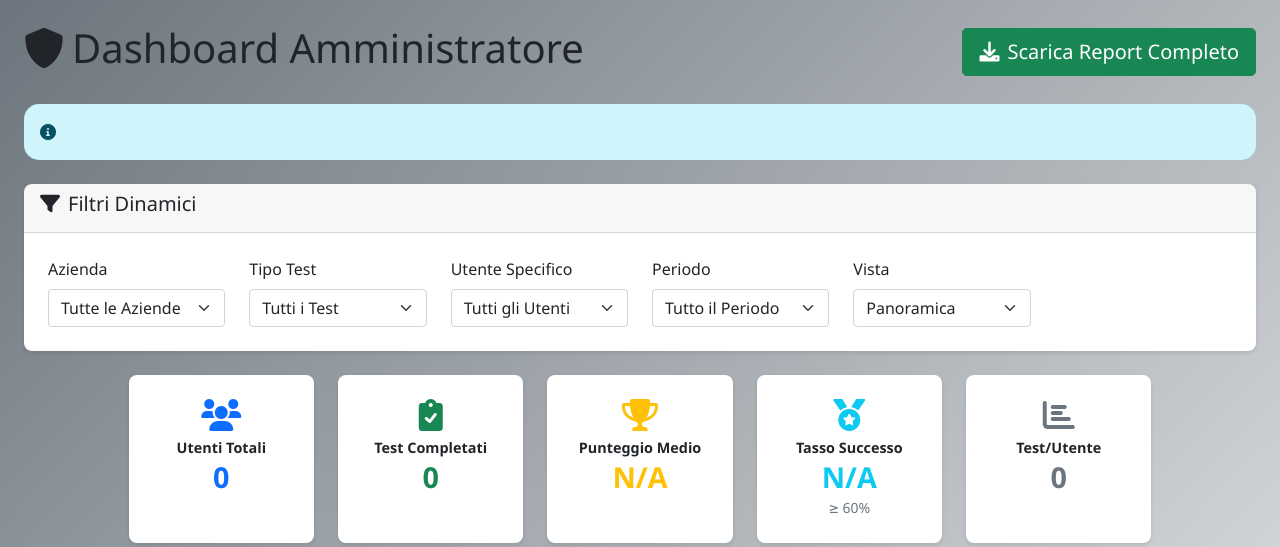
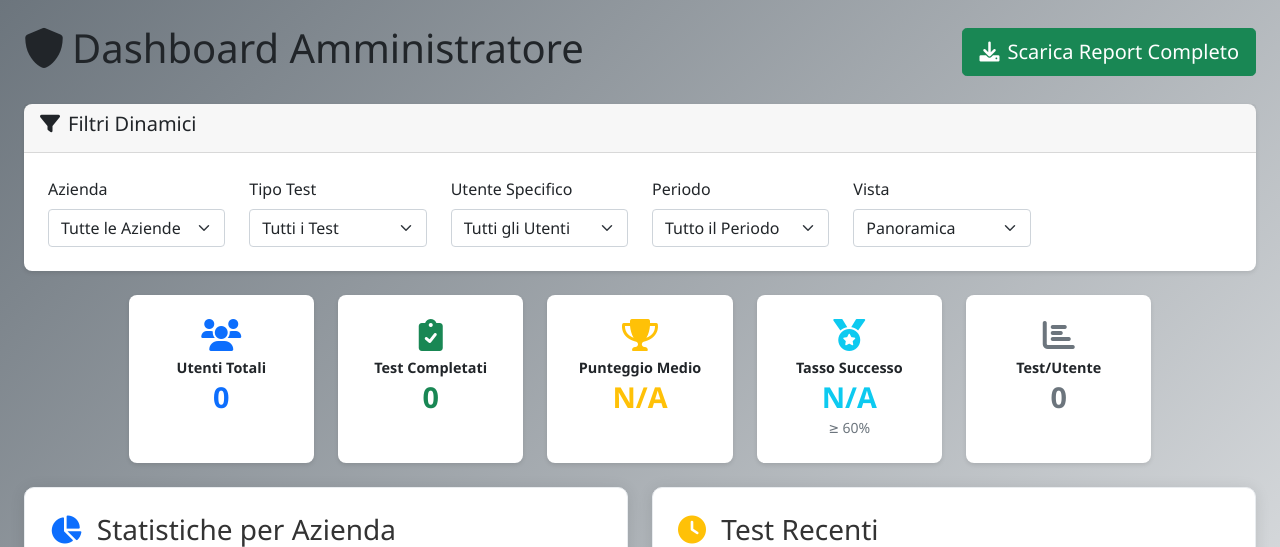
Before and after one commit to matteo-farinelli/azure-deploy, a Flask app: template templates/admin_dashboard.html in a window 1280 px wide. Shown: the top 547 px of the page. Run offline with Flask 3, Linux system fonts and the light colour scheme; the template is opened without the code that fills it, so the values that code supplies are empty.

Commit message:
Update admin_dashboard.html

```diff
--- a/templates/admin_dashboard.html
+++ b/templates/admin_dashboard.html
@@ -16,11 +16,6 @@
                 </div>
             </div>
         </div>
-    </div>
-
-    <!-- Alert Admin -->
-    <div class="alert alert-info mb-4">
-        <i class="fas fa-info-circle me-2"></i>
     </div>
 
     <!-- Filtri Dinamici -->
```
